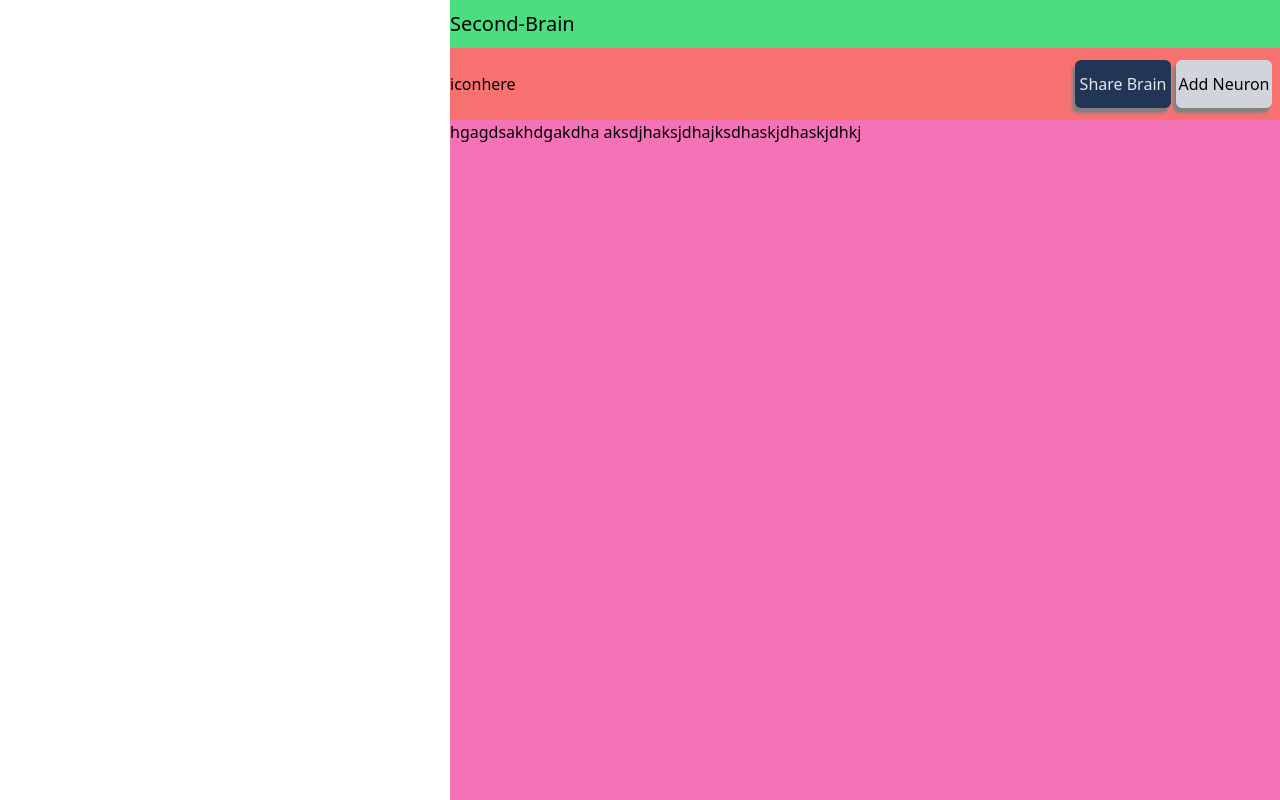
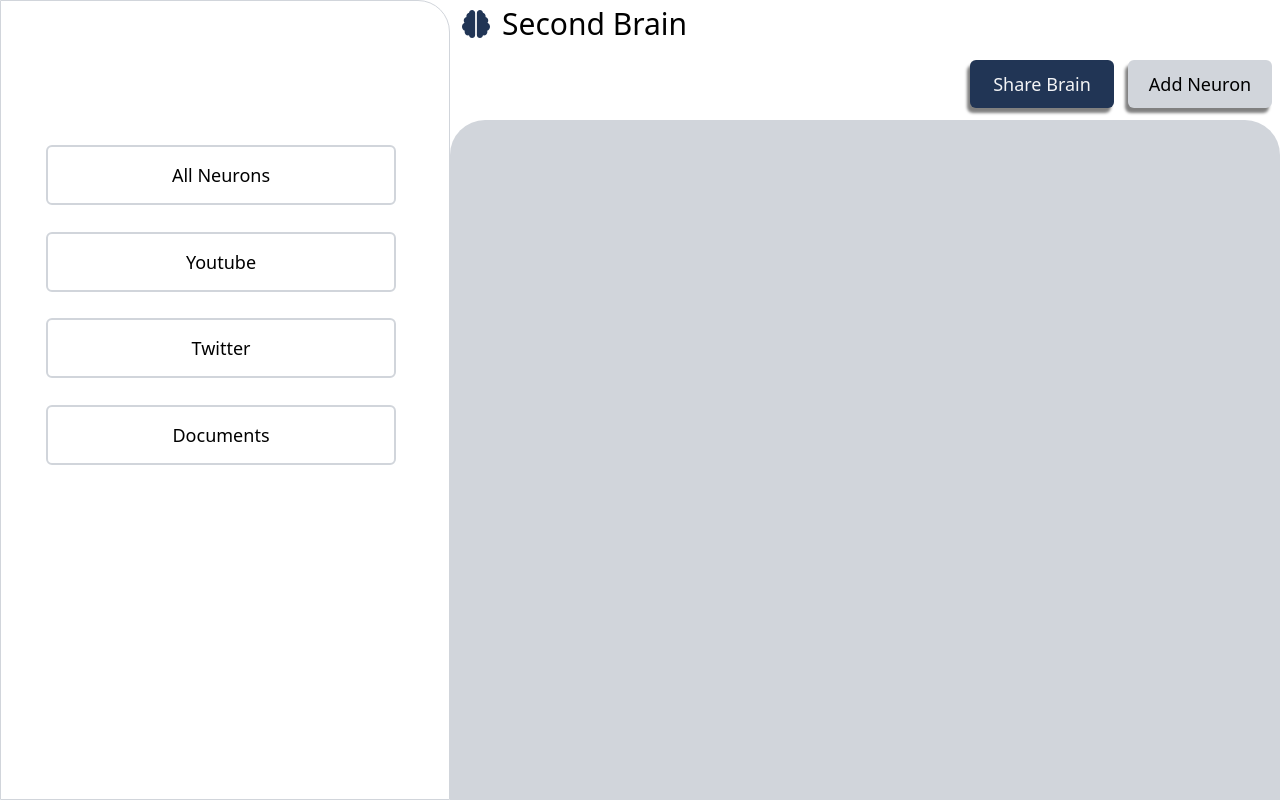
Before and after one commit to Aditya-Rawat01/Second-Brain, a React (Vite) app in the folder frontend/: page / in a window 1280 px wide. Built offline with nearby package versions, Linux system fonts and the light colour scheme.

Commit message:
Some more changes

```diff
--- a/frontend/src/Components/ButtonComponent/ButtonUtils.tsx
+++ b/frontend/src/Components/ButtonComponent/ButtonUtils.tsx
@@ -2,7 +2,7 @@ import { ReactElement } from "react"
 
 
 export interface ButtonProps {
-    size:"sm"|"md"|"lg"|"ai-sm"|"ai-responsive"|"side-res",
+    size:"brain-res"|"ai-sm"|"ai-responsive"|"side-res",
     text:string,
     variant:'primary'|'secondary'|'sidebarButton',
     startingIcon?:ReactElement,
@@ -11,14 +11,12 @@ export interface ButtonProps {
 }
 
 export const ButtonStyles = {
-    "sm":"w-[96px] h-[48px] rounded-md",
-    "md":"w-[185px] h-[63px] text-lg p-1 rounded-md",
-    "lg":"w-36 h-12 p-2 rounded-md",
+    "brain-res":"w-[96px] h-[48px] rounded-md md:w-[185px] md:h-[63px] md:text-lg md:p-1 lg:w-36 lg:h-12 lg:p-2",
     "side-res":"w-[222px] h-[47px] text-lg sm:w-[350px] sm:h-[60px]",
     "ai-sm":"w-[62px] text-[10px] h-[23px] rounded-full",
     "ai-responsive":"w-[62px] h-[23px] rounded-full text-[10px] sm:text-[13px] md:text-[14px] sm:w-[110px] sm:h-[30px] md:h-[36px] md:rounded-md",
     "primary":"bg-primary text-black",
-    "secondary":"bg-secondary text-gray-200",
+    "secondary":"bg-secondary text-gray-100",
     "sidebarButton":"rounded-md border-2 border-primary",
     "shadow":" shadow-customShadow active:opacity-80 active:translate-x-[-3px] active:translate-y-[5px] active:shadow-none",
     "noShadow":"active:opacity-80"
--- a/frontend/src/Components/HeroComponent/HeroComponent.tsx
+++ b/frontend/src/Components/HeroComponent/HeroComponent.tsx
@@ -1,21 +1,26 @@
 import { useSetRecoilState } from "recoil"
 import { Button } from "../ButtonComponent/Button"
 import { SidebarSwitch } from "../../RecoilAtoms/SidebarSwitch"
+import { HamMenu } from "../../Icons/HamMenu"
 
 export const HeroComponent=()=>{
     const setSidebar=useSetRecoilState(SidebarSwitch)
     /// use Recoil atommmmmmm
     return (
-        <div className=" absolute right-0 w-full h-[calc(100%-48px)] lg:h-[calc(100%-48px)] bottom-0 lg:w-[calc(100%-450px)] bg-pink-400 z-0">
-            <div className="h-[72px] w-full flex bg-red-400 justify-between items-center">
-                <p onClick={()=>setSidebar(true)}>iconhere</p>
-                <div className="w-[205px] flex justify-between pr-2">
+        <div className=" absolute right-0 w-full h-[calc(100%-48px)] lg:h-[calc(100%-48px)] bottom-0 lg:w-[calc(100%-450px)] z-0">
+            <div className="h-[72px] w-full flex  justify-between items-center">
+                <div className="lg:invisible ml-2 md:ml-3" onClick={()=>setSidebar(true)}>
+                    <HamMenu/>
+                </div>
+                <div className="w-[210px] md:w-[400px] lg:w-[310px] flex justify-between pr-2">
 
-                    <Button text="Share Brain" size="sm" variant="secondary" shadow="shadow"/>
-                    <Button text="Add Neuron" size="sm" variant="primary" shadow="shadow"/>
+                    <Button text="Share Brain" size="brain-res" variant="secondary" shadow="shadow"/>
+                    <Button text="Add Neuron" size="brain-res" variant="primary" shadow="shadow"/>
                 </div>
             </div>
-            <p>hgagdsakhdgakdha aksdjhaksjdhajksdhaskjdhaskjdhkj</p>
+            <div className="min-h-[calc(100%-72px)] w-full bg-primary rounded-t-[35px]">
+
+            </div>
         </div>
     )
 }
--- a/frontend/src/Components/SidebarComponent/Sidebar.tsx
+++ b/frontend/src/Components/SidebarComponent/Sidebar.tsx
@@ -1,19 +1,15 @@
 
 import { Button } from "../ButtonComponent/Button"
-import { CancelIcon } from "../Icons/CancelIcon"
+import { CancelIcon } from "../../Icons/CancelIcon"
 import { SidebarSwitch } from "../../RecoilAtoms/SidebarSwitch"
 import { useRecoilState } from "recoil"
- /*size:"sm"|"md"|"lg"|"ai-sm"|"ai-responsive",
-    text:string,
-    variant:'primary'|'secondary',
-    startingIcon?:ReactElement,
-    endingIcon?:ReactElement,
-    shadow:'shadow'|'noShadow'*/
+
+
 export const Sidebar=()=>{
     const [sidebar,setSidebar]=useRecoilState(SidebarSwitch)
     return (
-        <div className={`${!sidebar?"invisible":"absolute bg-white z-10 w-[270px] h-[560px] sm:w-[500px] lg:h-full lg:w-[450px] border border-primary bottom-0 left-0 rounded-tr-[32px]"}`}>
-            <div className="pt-4  pl-2 h-24" onClick={()=>setSidebar(false)}><CancelIcon/></div>
+        <div className={`${!sidebar?"invisible lg:visible lg:h-full lg:w-[450px] lg:absolute lg:bg-white lg:z-10 lg:border lg:border-primary lg:bottom-0 lg:left-0 lg:rounded-tr-[32px]":"absolute bg-white z-10 w-[270px] h-[560px] sm:w-[500px] border border-primary bottom-0 left-0 rounded-tr-[32px]"}`}>
+            <div className="pt-6  pl-2 h-24" onClick={()=>setSidebar(false)}><CancelIcon/></div>
             <div className="w-full lg:mt-12 h-[320px] flex flex-col items-center pr-2 justify-between">
                 <Button size="side-res" text="All Neurons" variant="sidebarButton" shadow="noShadow"/>
                 <Button size="side-res" text="Youtube" variant="sidebarButton" shadow="noShadow"/>
--- a/frontend/src/Components/TopbarComponent/Topbar.tsx
+++ b/frontend/src/Components/TopbarComponent/Topbar.tsx
@@ -1,7 +1,10 @@
+import { BrainIcon } from "../../Icons/BrainIcon"
+
 export const Topbar=()=>{
     return (
-        <div className="w-full h-12 lg:w-[calc(100%-450px)] text-xl flex items-center absolute top-0 right-0 bg-green-400">
-            <p>Second-Brain</p>
+        <div className="w-full h-12 lg:w-[calc(100%-450px)]  flex items-center absolute top-0 right-0 ">
+            <BrainIcon/>
+            <p className="text-xl md:text-2xl lg:text-3xl">Second Brain</p>
         </div>
     )
 }
--- /dev/null
+++ b/frontend/src/Icons/BrainIcon.tsx
@@ -0,0 +1,8 @@
+export const BrainIcon=()=>{
+    return (
+        <>
+            <svg className="w-7 h-7 mr-3 ml-3 " fill="#213555" xmlns="http://www.w3.org/2000/svg" viewBox="0 0 512 512"><path d="M184 0c30.9 0 56 25.1 56 56l0 400c0 30.9-25.1 56-56 56c-28.9 0-52.7-21.9-55.7-50.1c-5.2 1.4-10.7 2.1-16.3 2.1c-35.3 0-64-28.7-64-64c0-7.4 1.3-14.6 3.6-21.2C21.4 367.4 0 338.2 0 304c0-31.9 18.7-59.5 45.8-72.3C37.1 220.8 32 207 32 192c0-30.7 21.6-56.3 50.4-62.6C80.8 123.9 80 118 80 112c0-29.9 20.6-55.1 48.3-62.1C131.3 21.9 155.1 0 184 0zM328 0c28.9 0 52.6 21.9 55.7 49.9c27.8 7 48.3 32.1 48.3 62.1c0 6-.8 11.9-2.4 17.4c28.8 6.2 50.4 31.9 50.4 62.6c0 15-5.1 28.8-13.8 39.7C493.3 244.5 512 272.1 512 304c0 34.2-21.4 63.4-51.6 74.8c2.3 6.6 3.6 13.8 3.6 21.2c0 35.3-28.7 64-64 64c-5.6 0-11.1-.7-16.3-2.1c-3 28.2-26.8 50.1-55.7 50.1c-30.9 0-56-25.1-56-56l0-400c0-30.9 25.1-56 56-56z"/>
+            </svg>
+        </>
+    )
+}
--- /dev/null
+++ b/frontend/src/Icons/HamMenu.tsx
@@ -0,0 +1,10 @@
+export const HamMenu=()=>{
+    return (
+        <>
+            <svg xmlns="http://www.w3.org/2000/svg" fill="none" viewBox="0 0 24 24" strokeWidth={1.5} stroke="currentColor" className="size-6">
+            <path strokeLinecap="round" strokeLinejoin="round" d="M3.75 6.75h16.5M3.75 12h16.5m-16.5 5.25h16.5" />
+            </svg>
+
+        </>
+    )
+}
```
Also changed, not shown: frontend/src/Icons/CancelIcon.tsx (renamed from frontend/src/Components/Icons/CancelIcon.tsx).
